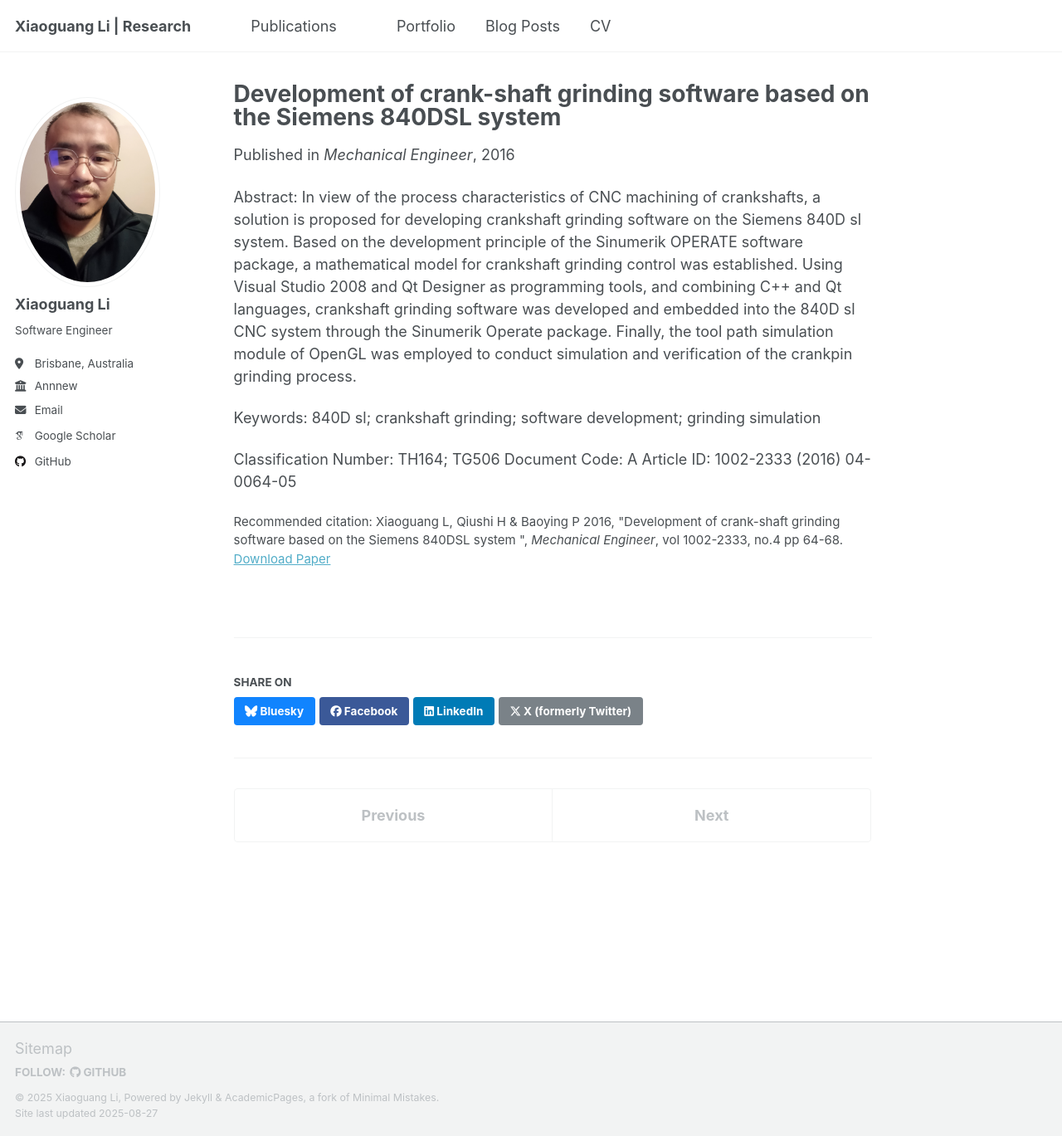
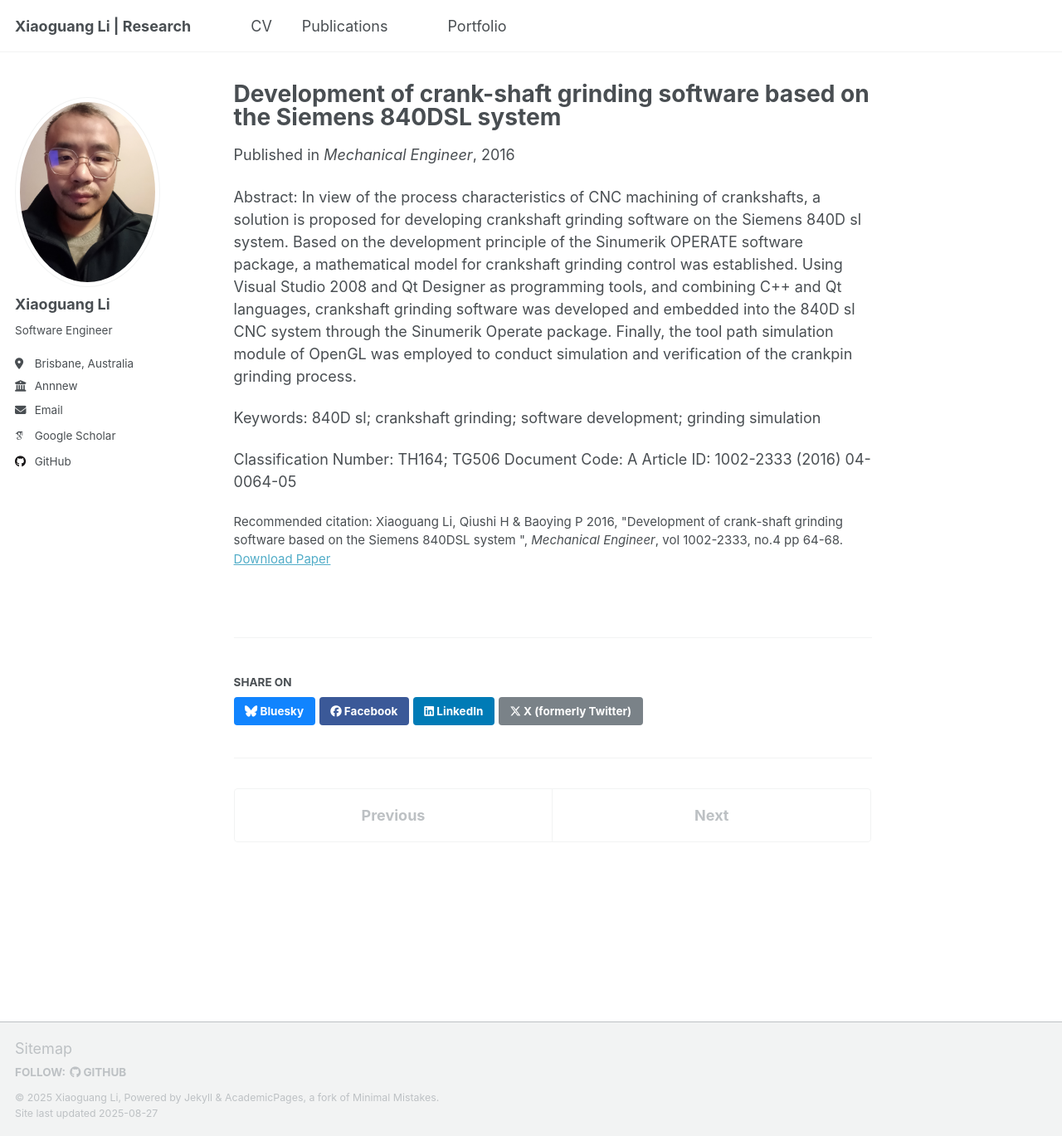
Before and after one commit to AlexGuang/AlexGuang.github.io, a Jekyll site: the page built from _publications/2016-10-01-paper-title-number-1.md, in a window 1280 px wide and 1369 px high. Shown: the whole window at 83% size. Built offline with Jekyll 4.4.1, drawn with Linux system fonts in a browser that asks for light colours; some web fonts are replaced; a script that is not in the unit is left out.

Commit message:
nav orderT

```diff
--- a/_publications/2016-10-01-paper-title-number-1.md
+++ b/_publications/2016-10-01-paper-title-number-1.md
@@ -9,7 +9,7 @@ venue: 'Mechanical Engineer'
 slidesurl: #'http://academicpages.github.io/files/slides1.pdf'
 paperurl: 'https://alexguang.github.io/files/journal1.pdf'
 bibtexurl: #'http://academicpages.github.io/files/bibtex1.bib'
-citation: 'Xiaoguang L, Qiushi H &amp; Baoying P 2016, &quot;Development of crank-shaft grinding software based on the Siemens 840DSL system &quot;, <i>Mechanical Engineer</i>, vol 1002-2333, no.4  pp 64-68. '
+citation: 'Xiaoguang Li, Qiushi H &amp; Baoying P 2016, &quot;Development of crank-shaft grinding software based on the Siemens 840DSL system &quot;, <i>Mechanical Engineer</i>, vol 1002-2333, no.4  pp 64-68. '
 ---
 Abstract:
 In view of the process characteristics of CNC machining of crankshafts, a solution is proposed for developing crankshaft grinding software on the Siemens 840D sl system. Based on the development principle of the Sinumerik OPERATE software package, a mathematical model for crankshaft grinding control was established. Using Visual Studio 2008 and Qt Designer as programming tools, and combining C++ and Qt languages, crankshaft grinding software was developed and embedded into the 840D sl CNC system through the Sinumerik Operate package. Finally, the tool path simulation module of OpenGL was employed to conduct simulation and verification of the crankpin grinding process.
```
Also changed, not shown: _data/navigation.yml (+9 -6 lines).
